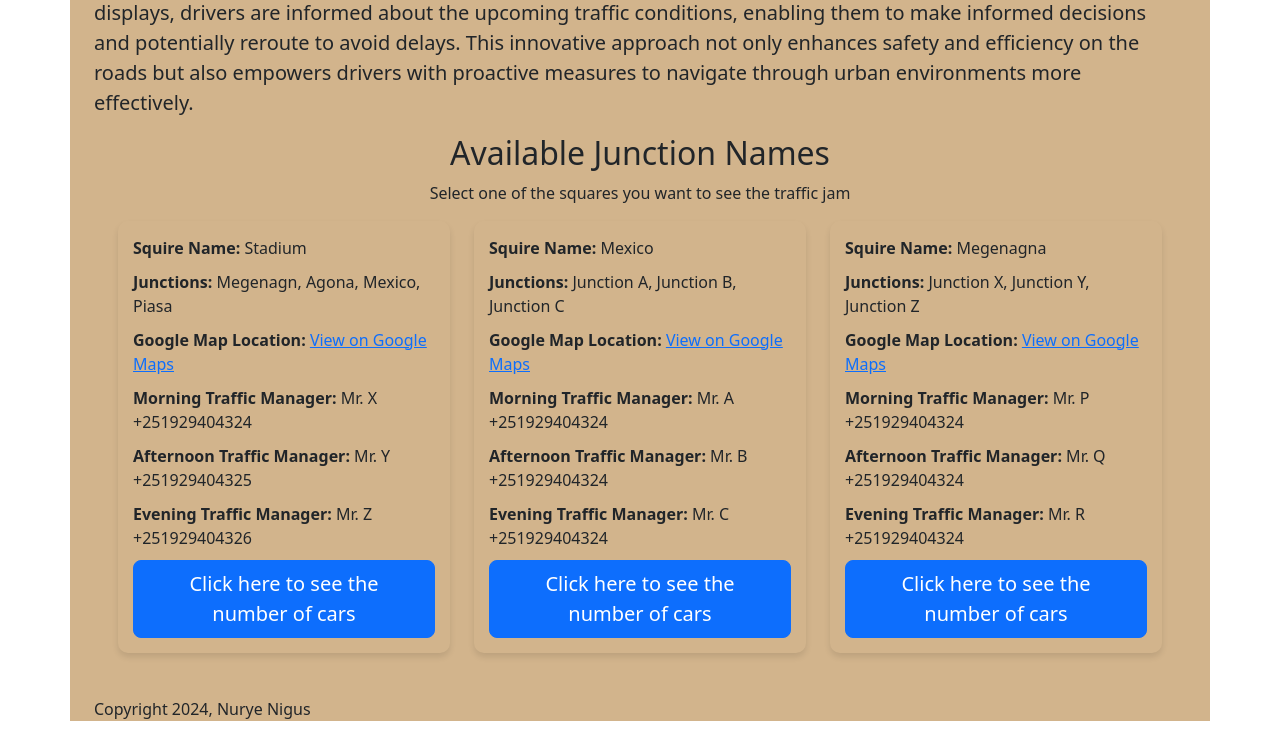
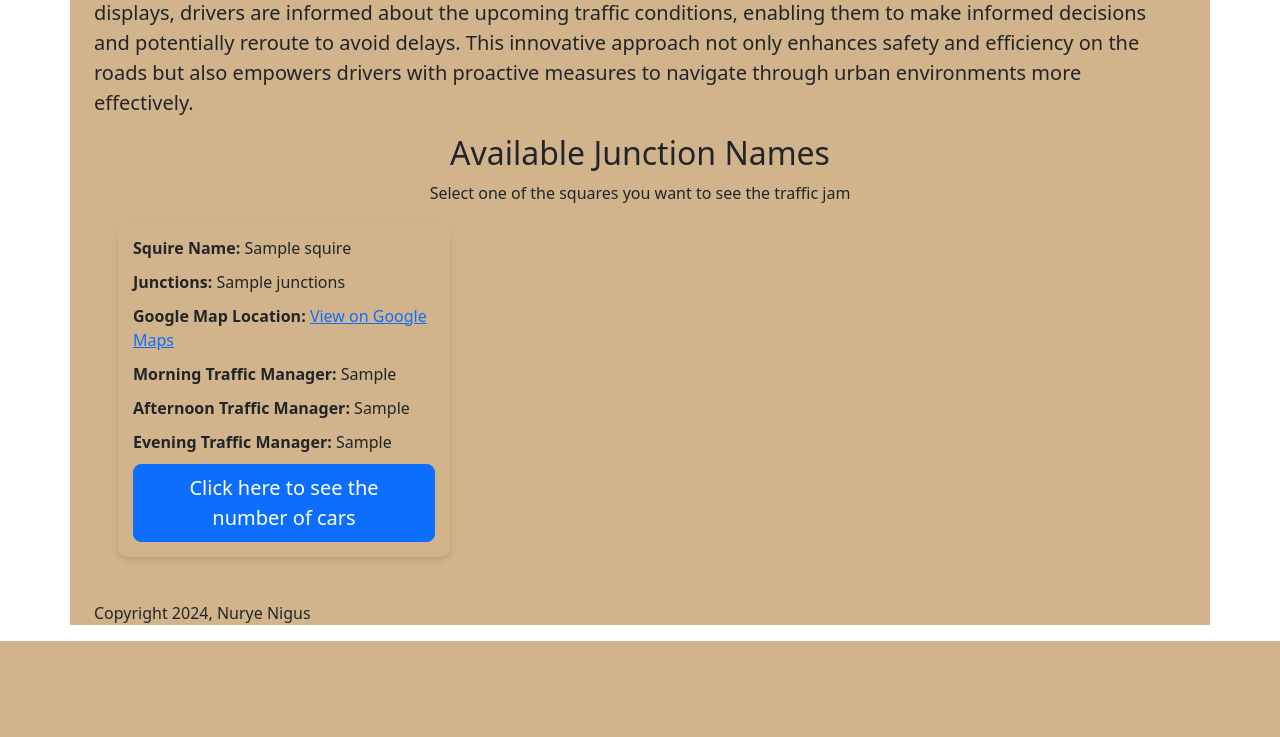
Before and after one commit to Nurye-Nigus/Traffic_light_control_system, a Flask app: template templates/home.html in a window 1280 px wide. Shown: the part 712-1449 px from the top of the page. After the commit the page ends 1353 px from the top, so only its background shows below. Run offline with Flask 3, Linux system fonts and the light colour scheme; the template is opened without the code that fills it: most values are stand-ins (such as "Sample title", 1, 10 or a date in 2020).

Commit message:
dynamic changes on the squires list

```diff
--- a/app.py
+++ b/app.py
@@ -1,10 +1,41 @@
 from flask import Flask, render_template
+from replit import db
+
+# Connect to MySQL database
+conn = db.connect('mysql')
 
 app = Flask(__name__)
 
+squires = [
+    {
+        "name": "Stadium",
+        "junctions": "From-Megenagn, From-Agona, From-Mexico, From-Piasa",
+        "map_location": "https://maps.app.goo.gl/6UC9EtcyaH6MjEQZA",
+        "morning_manager": "Mr. X +251929404324",
+        "afternoon_manager": "Mr. Y +251929404325",
+        "evening_manager": "Mr. Z +251929404326"
+    },
+    {
+        "name": "Mexico",
+        "junctions": "Junction A, Junction B, Junction C",
+        "map_location": "https://maps.app.goo.gl/MpXZLGxuiYP3toyH6",
+        "morning_manager": "Mr. A +251929404324",
+        "afternoon_manager": "Mr. B +251929404324",
+        "evening_manager": "Mr. C +251929404324"
+    },
+    {
+        "name": "Megenagna",
+        "junctions": "Junction X, Junction Y, Junction Z",
+        "map_location": "https://maps.app.goo.gl/vKvPeNNkVM8K1CgN7",
+        "morning_manager": "Mr. P +251929404324",
+        "afternoon_manager": "Mr. Q +251929404324",
+        "evening_manager": "Mr. R +251929404324"
+    }
+]
+
 @app.route('/')
 def home():
-    return render_template('home.html')
+    return render_template('home.html', squires=squires)
 
 @app.route('/display')
 def display():
--- a/templates/base_no_buttons.html
+++ b/templates/base_no_buttons.html
@@ -7,6 +7,7 @@
   <link href="https://cdn.jsdelivr.net/npm/bootstrap@5.3.3/dist/css/bootstrap.min.css" rel="stylesheet" integrity="sha384-QWTKZyjpPEjISv5WaRU9OFeRpok6YctnYmDr5pNlyT2bRjXh0JMhjY6hW+ALEwIH" crossorigin="anonymous">
   <link rel="stylesheet" href="{{ url_for('static', filename='style.css') }}"> <!-- Linking to the external CSS file -->
 </head>
+  <!--this is -->
 <body>
   <div class="container">
     {% block content %}
--- a/templates/squires.html
+++ b/templates/squires.html
@@ -3,45 +3,28 @@
 {% block content %}
 <div class="container">
   <div class="row">
+    {% for squire in squires %}
     <div class="col-sm-12 col-md-4">
       <div class="squire">
         <div>
-          <p><strong>Squire Name:</strong> Stadium</p>
-          <p><strong>Junctions:</strong> Megenagn, Agona, Mexico, Piasa</p>
-          <p><strong>Google Map Location:</strong> <a href="https://maps.app.goo.gl/6UC9EtcyaH6MjEQZA" target="_blank">View on Google Maps</a></p>
-          <p><strong>Morning Traffic Manager:</strong> Mr. X +251929404324</p>
-          <p><strong>Afternoon Traffic Manager:</strong> Mr. Y +251929404325</p>
-          <p><strong>Evening Traffic Manager:</strong> Mr. Z +251929404326</p>
+          <p><strong>Squire Name:</strong> {{ squire.name }}</p>
+          <p><strong>Junctions:</strong> {{ squire.junctions }}</p>
+          <p><strong>Google Map Location:</strong> <a href="{{ squire.map_location }}" target="_blank">View on Google Maps</a></p>
+          <p><strong>Morning Traffic Manager:</strong> {{ squire.morning_manager }}</p>
+          <p><strong>Afternoon Traffic Manager:</strong> {{ squire.afternoon_manager }}</p>
+          <p><strong>Evening Traffic Manager:</strong> {{ squire.evening_manager }}</p>
         </div>
-        <button class="btn btn-primary btn-lg" type="button" onclick="window.location.href='/display'">Click here to see the number of cars</button>
+        <button class="btn btn-primary btn-lg" type="button" onclick="redirectToDisplay('{{ squire.name }}', '{{ squire.junctions }}', '{{ squire.map_location }}')">Click here to see the number of cars</button>
       </div>
     </div>
-    <div class="col-sm-12 col-md-4">
-      <div class="squire">
-        <div>
-          <p><strong>Squire Name:</strong> Mexico</p>
-          <p><strong>Junctions:</strong> Junction A, Junction B, Junction C</p>
-          <p><strong>Google Map Location:</strong> <a href="https://maps.app.goo.gl/MpXZLGxuiYP3toyH6" target="_blank">View on Google Maps</a></p>
-          <p><strong>Morning Traffic Manager:</strong> Mr. A +251929404324</p>
-          <p><strong>Afternoon Traffic Manager:</strong> Mr. B +251929404324</p>
-          <p><strong>Evening Traffic Manager:</strong> Mr. C +251929404324</p>
-        </div>
-        <button class="btn btn-primary btn-lg" type="button" onclick="window.location.href='/display'">Click here to see the number of cars</button>
-      </div>
-    </div>
-    <div class="col-sm-12 col-md-4">
-      <div class="squire">
-        <div>
-          <p><strong>Squire Name:</strong> Megenagna</p>
-          <p><strong>Junctions:</strong> Junction X, Junction Y, Junction Z</p>
-          <p><strong>Google Map Location:</strong> <a href="https://maps.app.goo.gl/vKvPeNNkVM8K1CgN7" target="_blank">View on Google Maps</a></p>
-          <p><strong>Morning Traffic Manager:</strong> Mr. P +251929404324</p>
-          <p><strong>Afternoon Traffic Manager:</strong> Mr. Q +251929404324</p>
-          <p><strong>Evening Traffic Manager:</strong> Mr. R +251929404324</p>
-        </div>
-        <button class="btn btn-primary btn-lg" type="button" onclick="window.location.href='/display'">Click here to see the number of cars</button>
-      </div>
-    </div>
+    {% endfor %}
   </div>
 </div>
+
+<script>
+  function redirectToDisplay(squireName, junctions, mapLocation) {
+    // Pass data to display.html using query parameters
+    window.location.href = `/display?squireName=${encodeURIComponent(squireName)}&junctions=${encodeURIComponent(junctions)}&mapLocation=${encodeURIComponent(mapLocation)}`;
+  }
+</script>
 {% endblock %}
```
Also changed, not shown: templates/display.html (+91 -0 lines), templates/home.html (line endings or trailing spaces).
